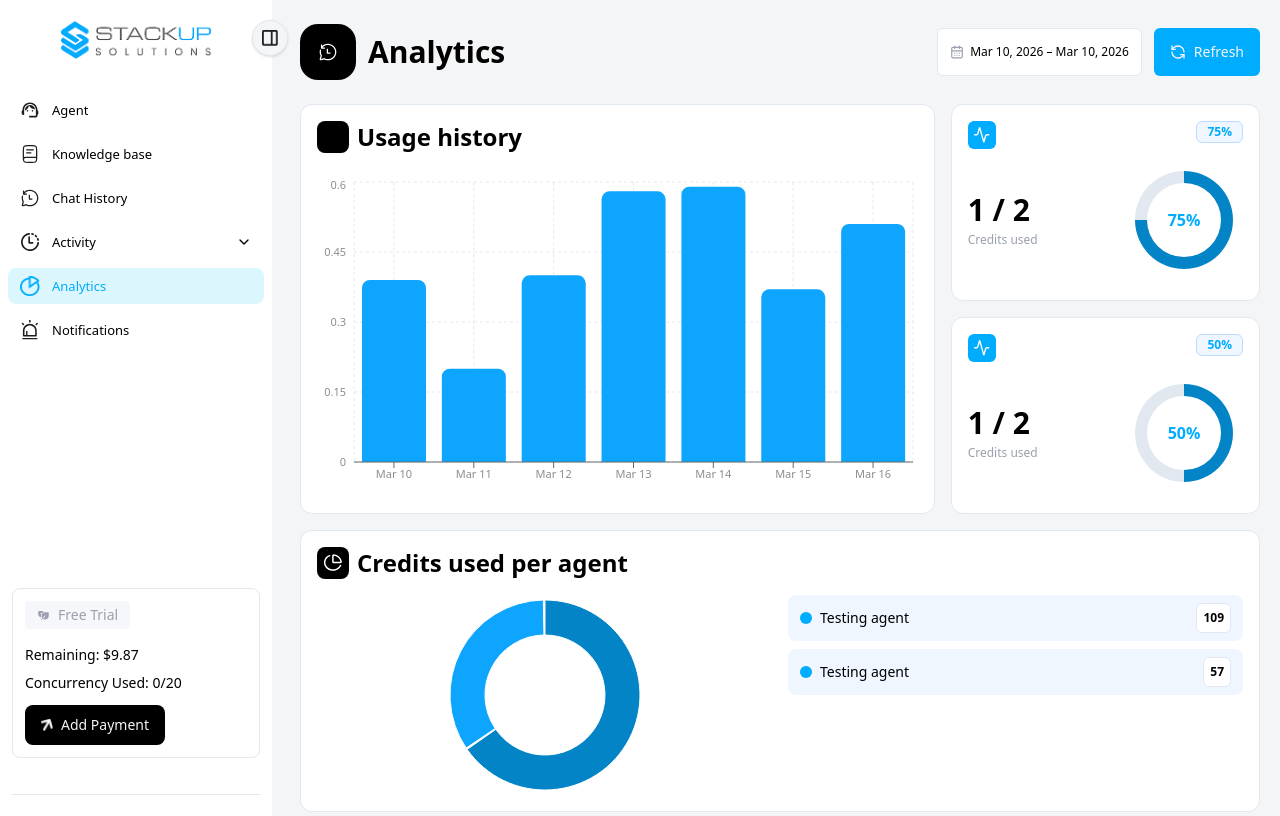
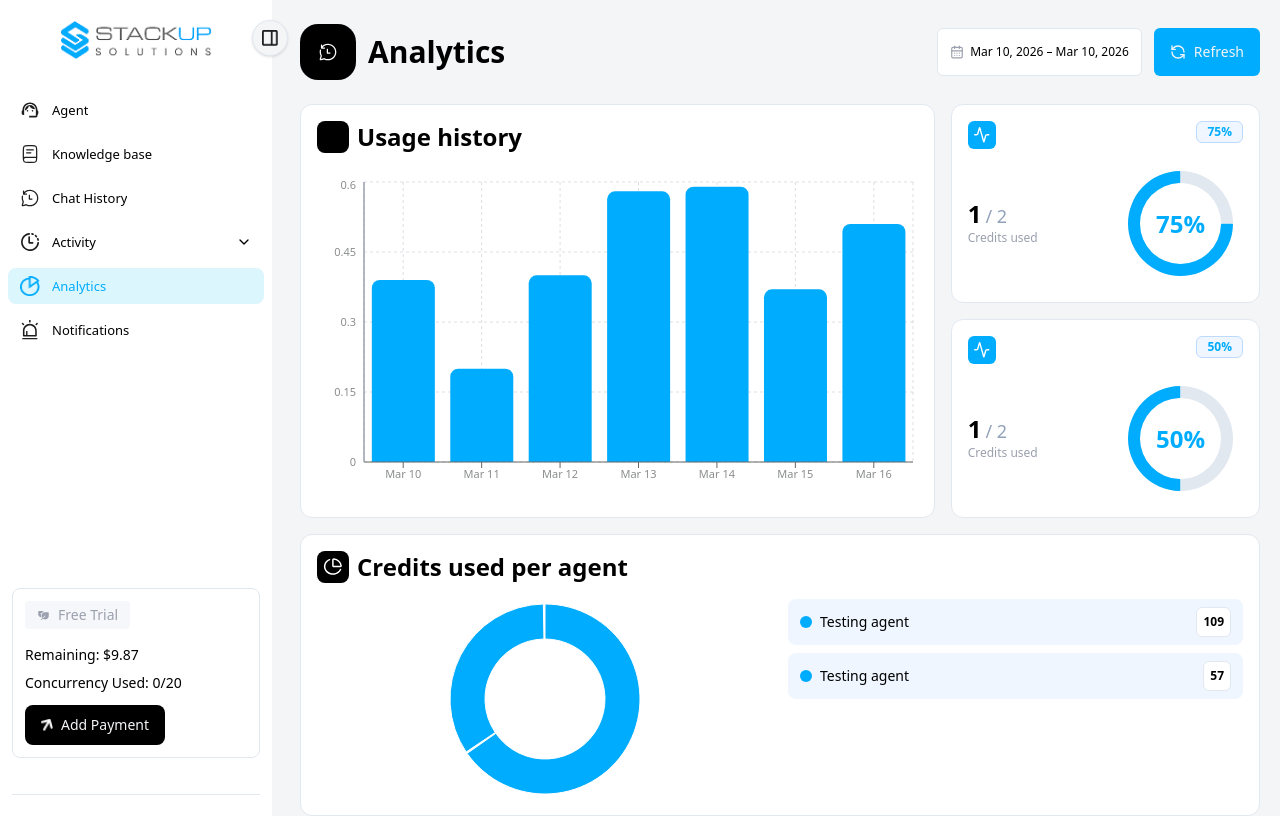
Before and after one commit to HaidarShah208/chatBase-final, a React (Vite) app: page /analytics in a window 1280 px wide. Shown: the top 816 px of the page. Built offline with nearby package versions, Linux system fonts and the light colour scheme.

Commit message:
resize graph

```diff
--- a/src/components/common/AnalyticsGraphs.tsx
+++ b/src/components/common/AnalyticsGraphs.tsx
@@ -5,9 +5,9 @@ import { TrendingUp } from 'lucide-react'
 import curve from '../../assets/analytics/curve.svg'
 import pieChart from '../../assets/analytics/pieChart.svg'
 
-const BLUE = '#0EA5FF'
-const BLUE_DEEP = '#0284C7'
-const MUTED = '#E2E8F0'
+const BLUE = 'var(--brand)'
+const BLUE_DEEP = 'var(--brand)'
+const MUTED = 'var(--border)'
 
 function CircularPercent({ percent, size = 114 }: { percent: number; size?: number }) {
   const safe = Math.max(0, Math.min(100, percent))
@@ -24,9 +24,10 @@ function CircularPercent({ percent, size = 114 }: { percent: number; size?: numb
           ]}
           dataKey="value"
           startAngle={90}
-          endAngle={-270}
+          endAngle={550}
           outerRadius={size / 2 - 10}
           innerRadius={size / 2 - 22}
+          cornerRadius={1}
           stroke="none"
         >
           <Cell fill={BLUE_DEEP} />
@@ -34,14 +35,14 @@ function CircularPercent({ percent, size = 114 }: { percent: number; size?: numb
         </Pie>
       </PieChart>
       <div className="absolute flex flex-col items-center justify-center">
-        <div className="text-base font-bold text-(--brand)">{safe}%</div>
+        <div className="lg:text-2xl text-lg font-semibold leading-none text-(--brand)">{safe}%</div>
       </div>
     </div>
   )
 }
 
 export function AnalyticsGraphs({ data }: { data: AnalyticsGraphsData }) {
-  const pieColors = ['#0284C7', '#0EA5FF', MUTED]
+  const pieColors = [BLUE_DEEP, BLUE, MUTED]
 
   return (
     <div className="space-y-4">
@@ -61,13 +62,19 @@ export function AnalyticsGraphs({ data }: { data: AnalyticsGraphsData }) {
           <div className="mt-6 h-56 lg:h-80 w-full">
             <ResponsiveContainer width="100%" height="100%">
               <BarChart data={data.usageHistory}>
-                <CartesianGrid strokeDasharray="3 3" vertical stroke={MUTED} />
+                <CartesianGrid
+                  strokeDasharray="3 3"
+                  vertical
+                  horizontal
+                  stroke="var(--darkGray)"
+                  strokeOpacity={0.35}
+                />
                 <XAxis dataKey="label" tick={{ fontSize: 11, fill: '#8B8D8D' }} />
                 <YAxis
                   tick={{ fontSize: 11, fill: '#8B8D8D' }}
-                  axisLine={false}
+                  axisLine={{ stroke: 'var(--darkGray)', strokeWidth: 1.5 }}
                   tickLine={false}
-                  width={32}
+                  width={42}
                 />
                 <Bar dataKey="value" fill={BLUE} radius={[8, 8, 0, 0]} />
               </BarChart>
@@ -89,13 +96,20 @@ export function AnalyticsGraphs({ data }: { data: AnalyticsGraphsData }) {
 
               <div className="mt-3 flex items-center justify-between gap-4">
                 <div>
-                  <div className="text-3xl font-bold text-(--black)">{c.fraction}</div>
+                  <div className="flex items-baseline gap-1">
+                    <span className="lg:text-2xl text-lg font-bold leading-none text-(--black)">
+                      {c.fraction.split('/')[0]?.trim()}
+                    </span>
+                    <span className="text-lg leading-none text-(--muted)">
+                      / {c.fraction.split('/')[1]?.trim()}
+                    </span>
+                  </div>
                   <div className="mt-1 text-xs text-(--darkGray)">
                     {c.label}
                   </div>
                 </div>
 
-                <CircularPercent percent={c.percent} size={118} />
+                <CircularPercent percent={c.percent} size={125} />
               </div>
             </div>
           ))}
```
